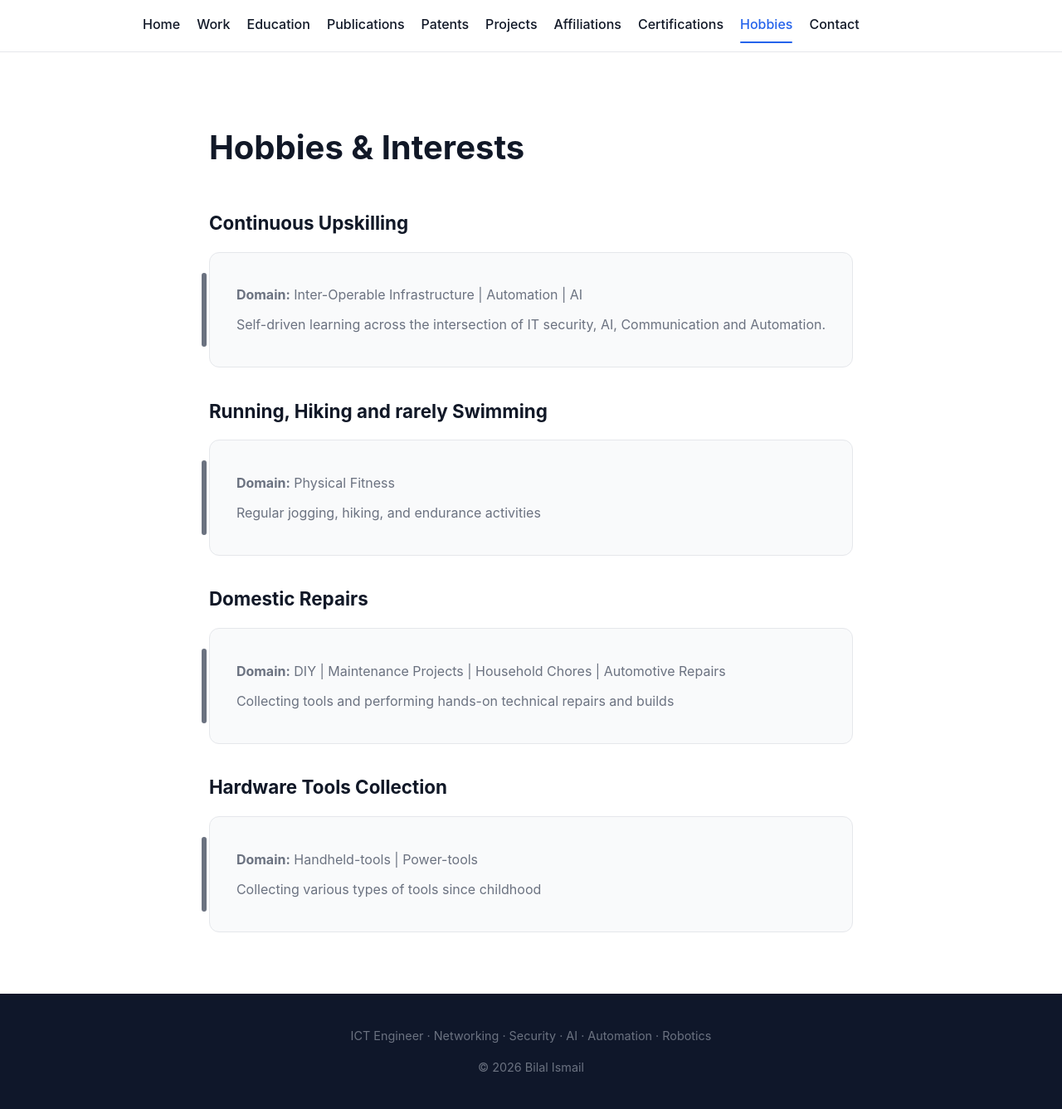
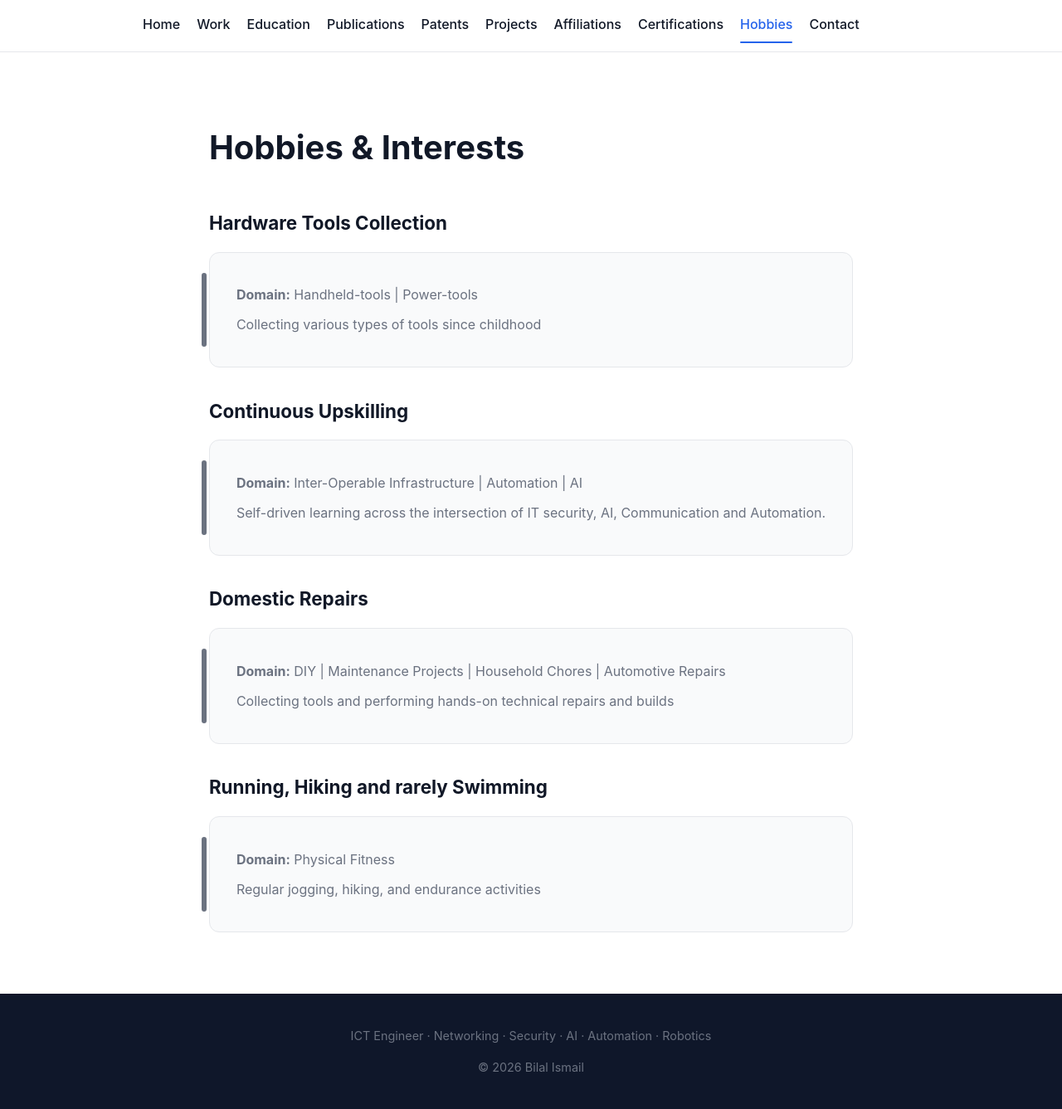
Before and after one commit to bilal-ismail/bilal-ismail.github.io, a Jekyll site: the page built from hobbies.md, in a window 1280 px wide. Shown: the whole page at 83% size. Built offline with Jekyll 4.4.1, drawn with Linux system fonts in a browser that asks for light colours; part of the change alters nothing that is shown.

```diff
--- a/_data/hobbies.yml
+++ b/_data/hobbies.yml
@@ -1,6 +1,6 @@
-- name: Hardware Tools Collection
-  domain: Handheld-tools | Power-tools
-  description: Collecting various types of tools since childhood
+- name: Running, Hiking and rarely Swimming
+  domain: Physical Fitness
+  description: Regular jogging, hiking, and endurance activities
 
 
 - name: Domestic Repairs
@@ -8,11 +8,11 @@
   description: Collecting tools and performing hands-on technical repairs and builds
 
 
-- name: Running, Hiking and rarely Swimming
-  domain: Physical Fitness
-  description: Regular jogging, hiking, and endurance activities
-
-
 - name: Continuous Upskilling
   domain: Inter-Operable Infrastructure | Automation | AI
   description: Self-driven learning across the intersection of IT security, AI, Communication and Automation.
+
+
+- name: Hardware Tools Collection
+  domain: Handheld-tools | Power-tools
+  description: Collecting various types of tools since childhood
```
